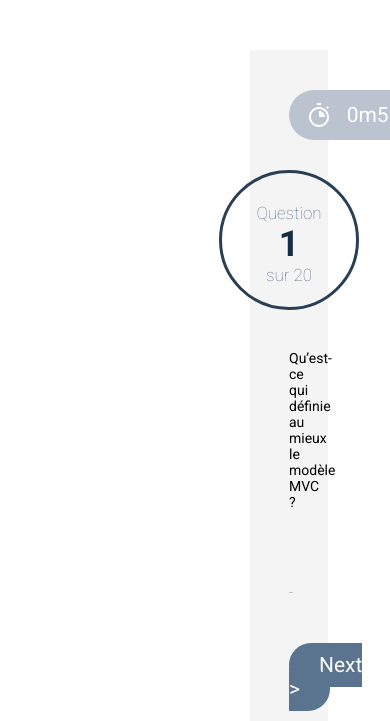
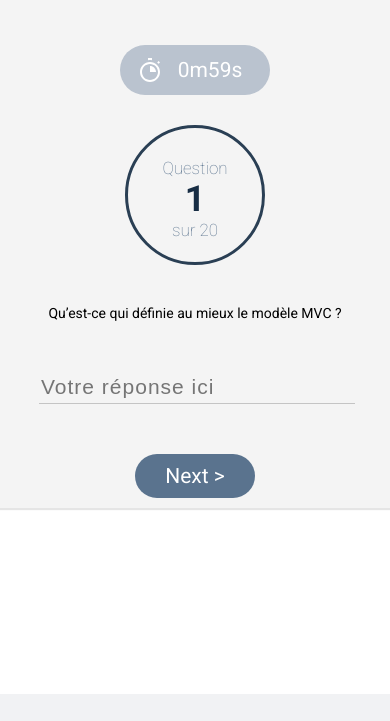
Before and after one commit to adrienmii/CMSProject, a PHP site: page /views/student/test.html in a window 390 px wide; the page is wider, and only the part inside the window is pictured. Shown: the part 150-871 px from the top of that part. After the commit the page ends 844 px from the top of that part, so only its background shows below. Run offline with PHP 8.4, Linux system fonts and the light colour scheme; some libraries are stand-ins or nearby versions.

Commit message:
Responsive de la page test

```diff
--- a/public/css/css/style.css
+++ b/public/css/css/style.css
@@ -1359,8 +1359,8 @@ hr.timeLeft {
 
 #testContainer section {
   background: #F4F4F4;
-  margin: 50px 250px;
-  padding: 0% 10% 5% 10%;
+  margin: 50px 60px;
+  padding: 5px 10% 5% 10%;
   box-shadow: 0px 2px 1px rgba(0, 0, 0, 0.1); }
 
 #testContainer header {
@@ -1379,6 +1379,9 @@ hr.timeLeft {
   border-bottom: 1px solid #C4C4C4;
   color: #2A3F54; }
 
+@media screen and (max-width: 768px) {
+  #testContainer section {
+    margin: 0px; } }
 #classesContainer > div > div[class^="col-"] {
   padding: 50px; }
 
--- a/public/css/css/test.css
+++ b/public/css/css/test.css
@@ -4,8 +4,8 @@ Error: Undefined variable: "$block_color".
 
 1: #testContainer section{
 2: 	background:$block_color;
-3: 	margin: 50px 250px;
-4: 	padding: 0% 10% 5% 10%;
+3: 	margin: 50px 60px;
+4: 	padding: 5px 10% 5% 10%;
 5: 	box-shadow: $block_shadow;
 6: }
 7:
@@ -65,4 +65,4 @@ C:/Ruby24-x64/lib/ruby/gems/2.4.0/gems/sass-listen-4.0.0/lib/sass-listen/interna
 body:before {
   white-space: pre;
   font-family: monospace;
-  content: "Error: Undefined variable: \"$block_color\".\A         on line 2 of scss/test.scss\A \A 1: #testContainer section{\A 2: 	background:$block_color;\A 3: 	margin: 50px 250px;\A 4: 	padding: 0% 10% 5% 10%;\A 5: 	box-shadow: $block_shadow;\A 6: }\A 7: "; }
+  content: "Error: Undefined variable: \"$block_color\".\A         on line 2 of scss/test.scss\A \A 1: #testContainer section{\A 2: 	background:$block_color;\A 3: 	margin: 50px 60px;\A 4: 	padding: 5px 10% 5% 10%;\A 5: 	box-shadow: $block_shadow;\A 6: }\A 7: "; }
--- a/public/css/scss/test.scss
+++ b/public/css/scss/test.scss
@@ -1,7 +1,7 @@
 #testContainer section{
 	background:$block_color;
-	margin: 50px 250px;
-	padding: 0% 10% 5% 10%;
+	margin: 50px 60px;
+	padding: 5px 10% 5% 10%;
 	box-shadow: $block_shadow;
 }
 
@@ -24,3 +24,11 @@
 	border-bottom: $input_border_color;
 	color:$primary_color;
 }
+
+
+@media screen and (max-width:768px){
+	#testContainer section{
+		margin: 0px;
+	}
+
+}
--- a/views/student/QCM.html
+++ b/views/student/QCM.html
@@ -60,7 +60,7 @@
 					</div>
 				</div>
 			</div>
-			<div id="pathSection" class="col-md-12">
+			<div id="pathSection" class="col-xs-12">
 				<p>Evaluations > Développement PHP Avancé > QCM 1</p>
 			</div>
 		</header>
--- a/views/student/test.html
+++ b/views/student/test.html
@@ -60,12 +60,12 @@
 					</div>
 				</div>
 			</div>
-			<div id="pathSection" class="col-md-12">
+			<div id="pathSection" class="col-xs-12">
 				<p>Evaluations > Développement PHP Avancé > Test 1</p>
 			</div>
 		</header>
 		<main id="testContainer">
-			<section class="col-md-12">
+			<section class="col-xs-12">
 				<header>
 					<div id="timeLeft"><span>0m59s</span></div>
 					<div id="questionNumber">Question<br><b>1</b><br>sur 20</div>
```
Also changed, not shown: public/css/css/dashboard.css (+10 -9 lines), 1 other file.
